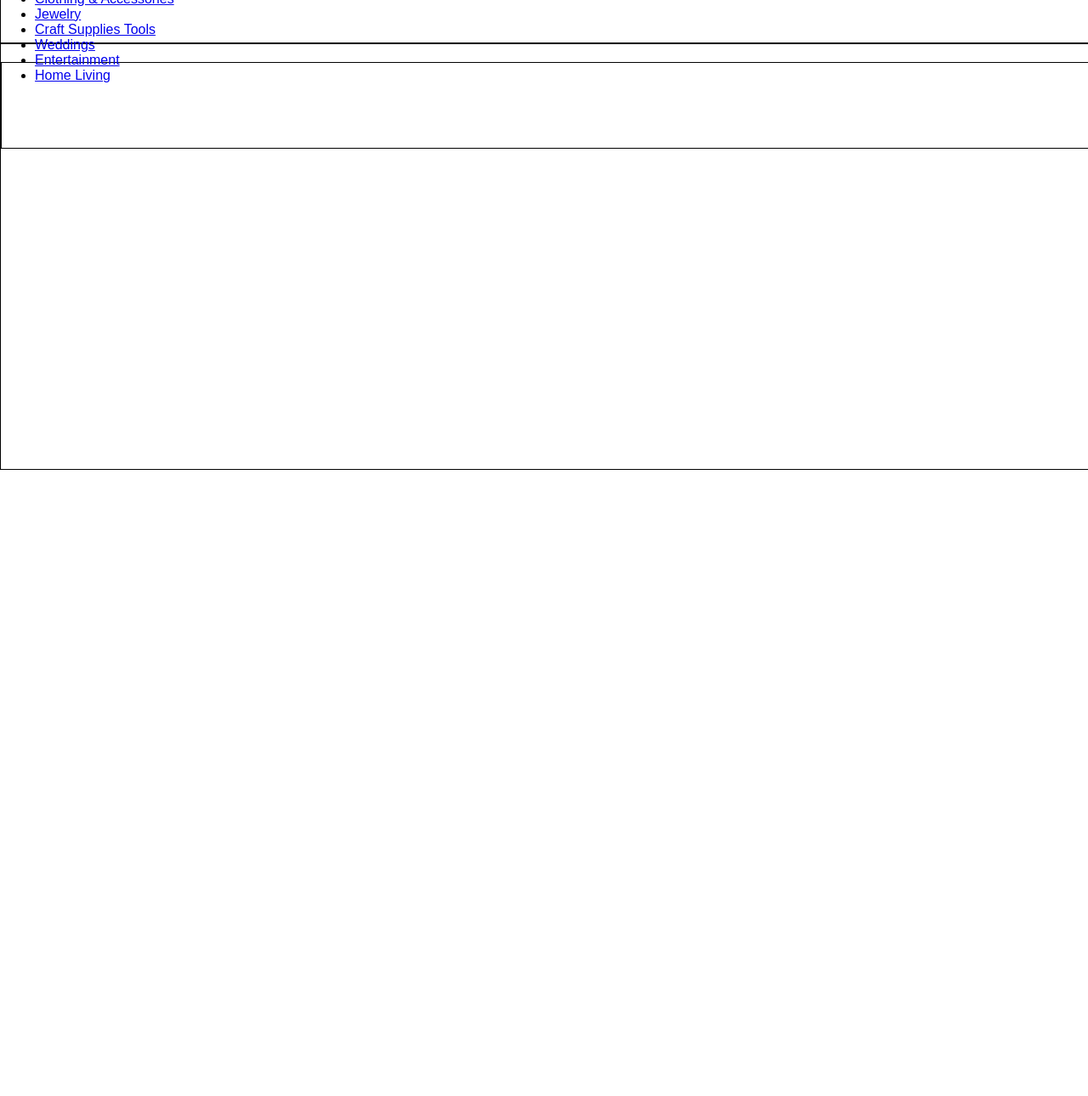
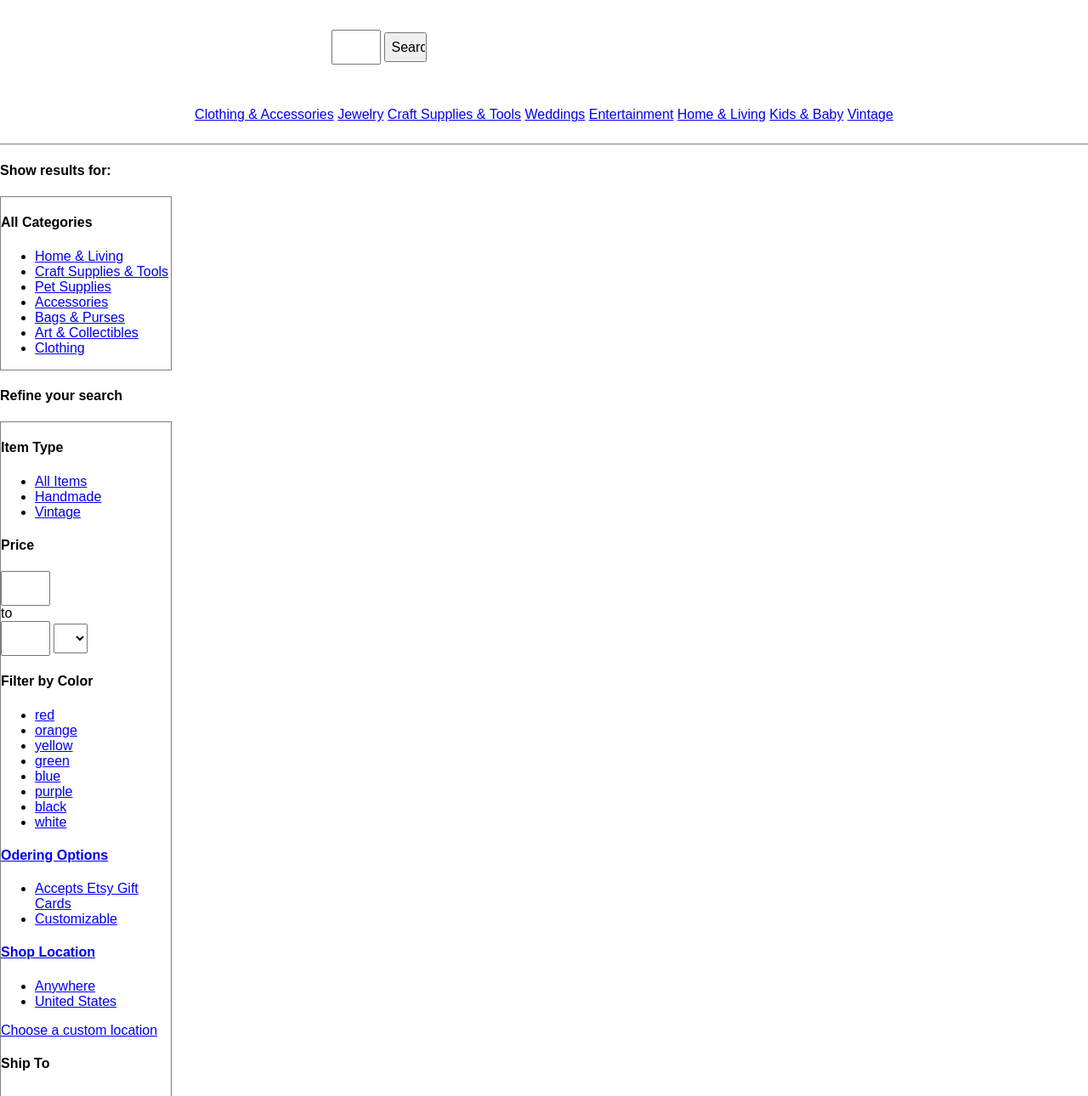
Before and after one commit to sbesozzi/Etsy-Page, a plain HTML site: page index.html in a window 1280 px wide. Shown: the part 73-1363 px from the top of the page at 85% size. Before the commit the page ends 800 px from the top, so only its background shows below. Drawn offline with Linux system fonts and the light colour scheme.

Commit message:
Added sections to aside & added borders

```diff
--- a/index.html
+++ b/index.html
@@ -12,55 +12,133 @@
 
   <header>
     <div class="nav-header">
-      <div class="title">
-        <h6>Etsy</h6>
-        <div class="search-box">
+      <div class="nav-title">
+        <h1>Etsy</h1>
+      </div>
 
-        </div>
+      <div class="nav-search">
+        <form>
+        <input type="text" placeholder="" required>
+        <input type="button" value="Search">
+        </form>
       </div>
     </div>
 
     <div class="nav-header-sub">
-      <ul>
-        <li><a href="#" >Clothing & Accessories</a></li>
-        <li><a href="#" >Jewelry</a></li>
-        <li><a href="#" >Craft Supplies Tools</a></li>
-         <li><a href="#" >Weddings</a></li>
-        <li><a href="#" >Entertainment</a></li>
-        <li><a href="#" >Home Living</a></li>
-
-      </ul>
+      <a href="#" >Clothing & Accessories</a>
+      <a href="#" >Jewelry</a>
+      <a href="#" >Craft Supplies & Tools</a>
+      <a href="#" >Weddings</a>
+      <a href="#" >Entertainment</a>
+      <a href="#" >Home & Living</a>
+      <a href="#" >Kids & Baby</a>
+      <a href="#" >Vintage</a>
     </div>
 
   </header>
 
   <div class="content">
+
     <aside>
-      <h4 class="results">
 
+      <h4 class="results">Show results for:
       </h4>
-      <div class="catagories">
+
+      <div class="categories">
+
+        <h4>All Categories</h4>
+
+        <ul>
+          <li><a href="#">Home & Living</a></li>
+          <li><a href="#">Craft Supplies & Tools</a></li>
+          <li><a href="#">Pet Supplies</a></li>
+          <li><a href="#">Accessories</a></li>
+          <li><a href="#">Bags & Purses</a></li>
+          <li><a href="#">Art & Collectibles</a></li>
+          <li><a href="#">Clothing</a></li>
+        </ul>
 
       </div>
 
-      <h4 class="refine">
-
+      <h4 class="refine">Refine your search
       </h4>
 
-      <div class="item-type">
+      <div class="filter">
+
+        <div class="filter-type">
+
+          <h4 class="">Item Type</h4>
+          <ul>
+            <li><a href="#">All Items</a></li>
+            <li><a href="#">Handmade</a></li>
+            <li><a href="#">Vintage</a></li>
+          </ul>
+        </div>
+
+        <div class="filter-price">
+          <h4>Price</h4>
+          <input></input>
+          <div>to</div>
+          <input></input>
+          <select></select>
+        </div>
+
+        <div class="filter-color">
+          <h4>Filter by Color</h4>
+          <div class="colors">
+            <ul>
+              <li><a href="#">red</li>
+              <li><a href="#">orange</li>
+              <li><a href="#">yellow</li>
+              <li><a href="#">green</li>
+              <li><a href="#">blue</li>
+              <li><a href="#">purple</li>
+              <li><a href="#">black</li>
+              <li><a href="#">white</li>
+            </ul>
+          </div>
+        </div>
+
+        <div class="filter-order">
+          <h4>Odering Options</h4>
+          <ul>
+            <li><a href="#">Accepts Etsy Gift Cards</li>
+            <li><a href="#">Customizable</li>
+          </ul>
+        </div>
+
+        <div class="filter-location">
+          <h4>Shop Location</h4>
+          <ul>
+            <li><a href="#">Anywhere</li>
+            <li><a href="#">United States</li>
+          </ul>
+          <a href="#">Choose a custom location</a>
+        </div>
+
+        <div class="filter-ship">
+          <h4>Ship To</h4>
+          <form>United States</form>
+        </div>
 
       </div>
 
     </aside>
 
+
     <section>
 
       <div class="search-results">
+        <h4><a href="#">All Categories</a></h4>
+        <div>></div>
+        <h4>(1,035 Results)</h4>
+      </div>
 
+      <div class="sort">
+        <h4>Sort by:</h4>
+        <h4><a href="#">Relevancy</a></h4>
       </div>
-      <div class="sort">
 
-      </div>
       <div class="item-results">
         <div class="item"></div>
         <div class="item"></div>
@@ -92,19 +170,40 @@
 
     </section>
 
+
     <footer>
+
       <div class="related">
-        <div class="related-to">
+        <h4>Related to</h4><h4>shibori pillow</h4>
 
-        </div>
         <div class="related-items">
-
+          <a href="#">hmong pillow</a>
+          <a href="#">mudcloth pillow</a>
+           <a href="#">batik pillow</a>
+          <a href="#">indigo pillow</a>
+          <a href="#">indigo batik pillow </a>
+          <a href="#">shibori fabric</a>
+          <a href="#">kilim pillow</a>
+          <a href="#">moroccan pillow</a> <a href="#">indigo mudcloth pillow</a>
+          <a href="#">boho pillow</a>
         </div>
 
       </div>
 
       <div class="footer-nav">
         <div class="footer-nav-pages">
+          <a class="btn"><<a>
+          <a href="#">1</a>
+          <a href="#">2</a>
+          <a href="#">3</a>
+          <a href="#">4</a>
+          <a href="#">5</a>
+          <a href="#">6</a>
+          <a href="#">7</a>
+          <a href="#">8</a>
+          <a disabled="disabled">...</a>
+          <a href="#">1</a>
+          <a class="btn">><a>
         </div>
       </div>
 
--- a/scss/main.scss
+++ b/scss/main.scss
@@ -1,52 +1,138 @@
+ul {
+  text-decoration: none;
+}
+
 .container {
 
   width: 100%;
-  display: inline-block;
+  // display: inline-block;
 
 }
 
 header {
   margin: 0;
-  height: 122px;
   width: 100%;
-  border: 1px solid black;
 
+
+    }
+
+  nav.header {
+  height: 59px;
+  border-bottom: 1px solid grey;
 }
+
+  nav.title {
+
+
+  }
+    input {
+
+    }
+    select {
+
+    }
+
+    nav.search {
+    margin: 0;
+  }
+
+  form {
+    width:500px;
+    margin:50px auto;
+  }
+
+  .nav-header-sub {
+    height: 43px;
+    border-bottom: 1px solid grey;
+  }
+
+
+//   .search {
+//   padding:8px 15px;
+//   background:rgba(50, 50, 50, 0.2);
+//   border:0px solid #dbdbdb;
+// }
+//     .button {
+//   position:relative;
+//   padding:6px 15px;
+// left:-8px;
+//   border:2px solid #207cca;
+//   background-color:#207cca;
+//   color:#fafafa;
+// }
+//   .button:hover  {
+//   background-color:#fafafa;
+//   color:#207cca;
+// }
+
+.nav-header-sub {
+
+  text-align: center;
+    text-decoration: none;
+  }
 
 
 
 .content {
   margin: 0;
-  height: 500px;
+  height: 1095px;
   width: 100%;
 
-  border: 1px solid black;
+  // border: 1px solid grey;
   // float: left;
 
 }
 
-  .aside {
-    // float: left;
-      // border: 1px solid black;
+.aside {
+    width: 200px;
+
+    float: left;
+      border: 1px solid grey;
 
   }
+  div.filter-price {
 
-  .section {
-    // float: right;
+  }
+      input {
+    width: 50px;
+    height: 35px;
+  }
+
+   select {
+    width: 40px;
+    height: 35px;
+  }
+
+.categories {
+  list-style: none;
+  width: 200px;
+  border: 1px solid grey;
+    }
+
+.filter {
+  width: 200px;
+  border: 1px solid grey;
+    }
+
+
+
+.section {
+    float: right;
           // border: 1px solid black;
 
   }
-
-  .item {
-
-
-  }
+.item-results {
+  height: 250px;
+  width: 200px;
+  border: 1px solid grey;
+  float: left;
+}
 
 footer {
   margin: 0;
   height: 100px;
   width: 100%;
-  border: 1px solid black;
+  border-top: 1px solid black;
   float: left;
 
 }
```
Also changed, not shown: css/main.css.
